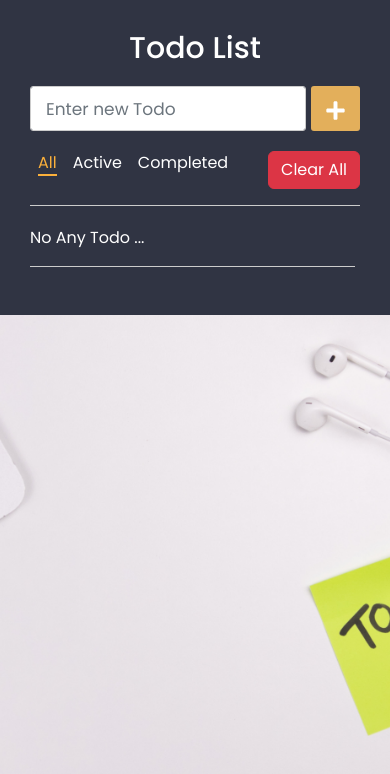
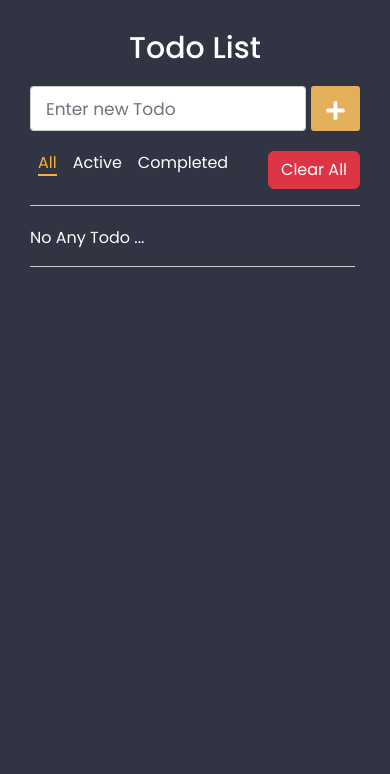
Before and after one commit to Binay7587/todo-list, a React (Create React App) app: page / in a window 390 px wide. Shown: the top 774 px of the page. Built offline with nearby package versions, Linux system fonts and the light colour scheme.

Commit message:
Style: Responsive height in mobile devices

```diff
--- a/src/App.css
+++ b/src/App.css
@@ -132,7 +132,8 @@ body {
 /* Responsive Design */
 @media (max-width: 500px) {
   .container {
-    width: 100%;
+    width: 100vw;
+    height: 100vh;
     margin: 0;
     border-radius: 0;
   }
```
